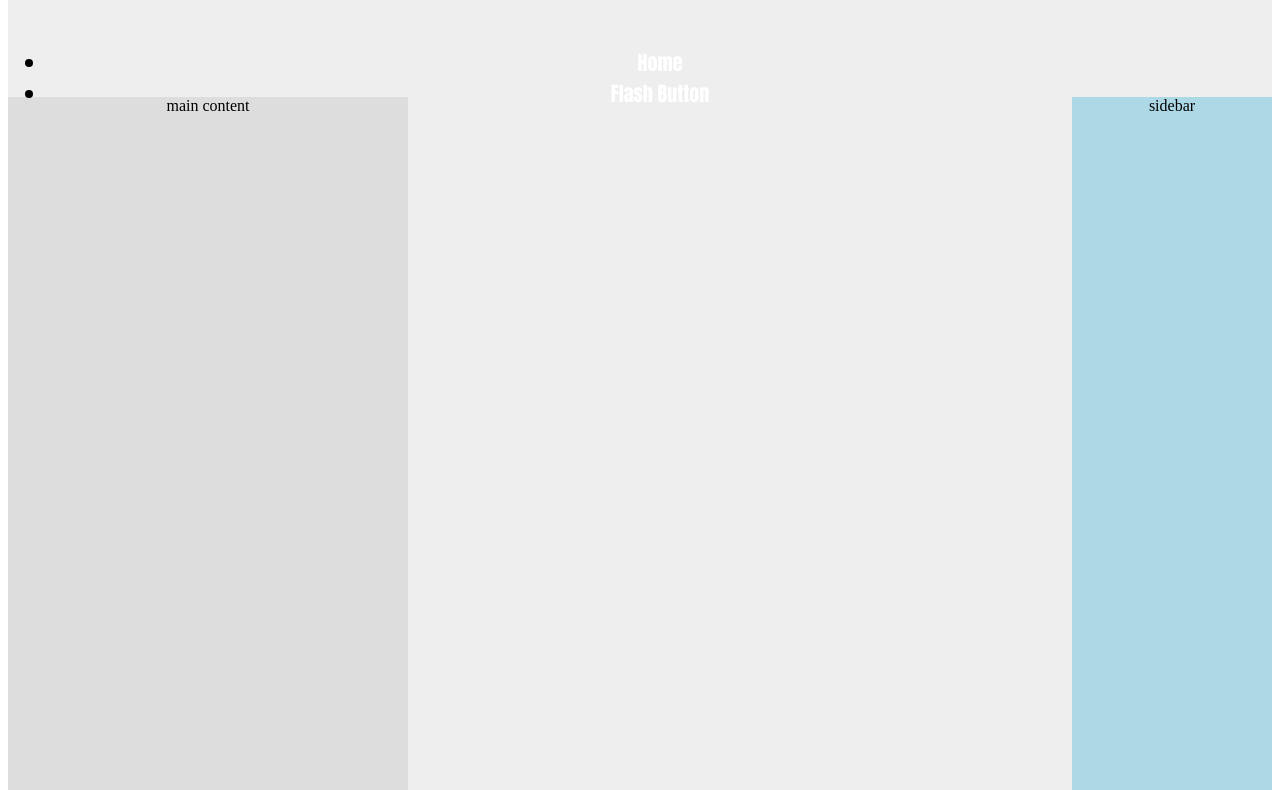
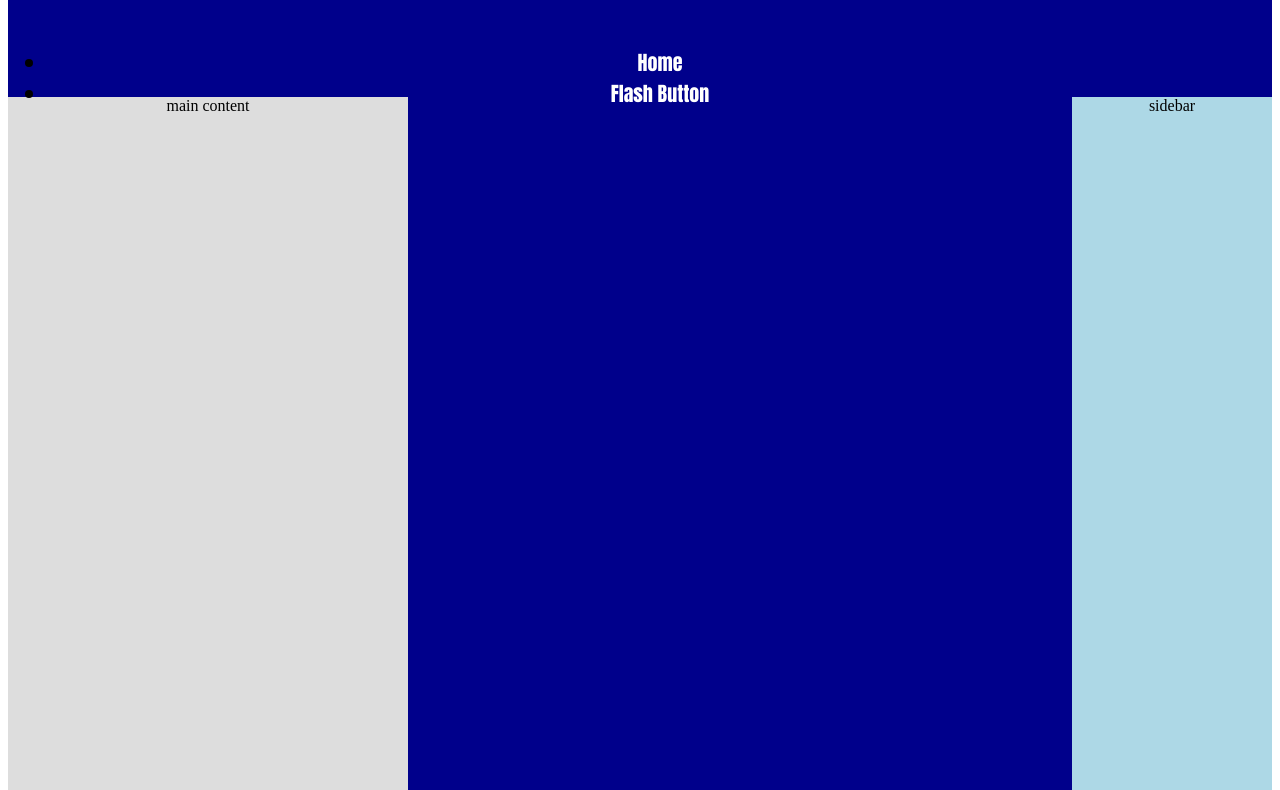
Before and after one commit to MentalMapper/MentalMapper.github.io, a plain HTML site: page index.html in a window 1280 px wide. Shown: the part 101-891 px from the top of the page. Drawn offline with Linux system fonts and the light colour scheme.

Commit message:
Update style.css

```diff
--- a/style.css
+++ b/style.css
@@ -1,6 +1,6 @@
 .wrapper{
     width:600;
-    background:#eee;
+    background:darkblue;
     maring: 0 auto 0 auto;
 }
 .heading{
```
